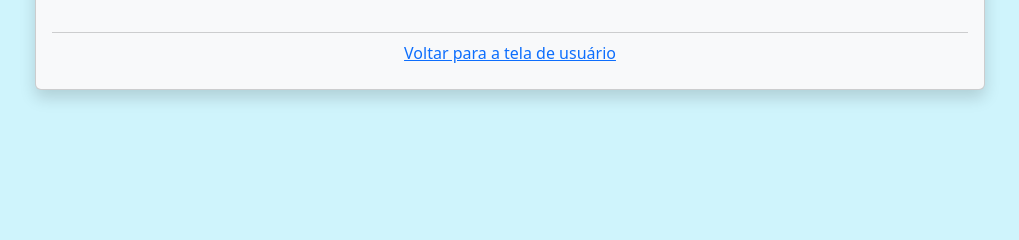
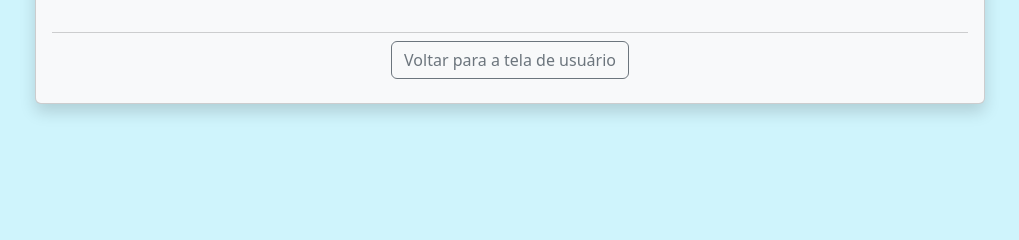
Before and after one commit to Matheusl-Silva/ProjetoDesenv, a PHP site: page /pacientes/public/editarPaciente.php in a window 1280 px wide. Shown: the part 209-449 px from the top of the page, without its empty margins (130-1149 px from the left). Run offline with PHP 8.4, Linux system fonts and the light colour scheme; the visitor is signed in with stand-in values (Sample User, id 1); data that the repository does not hold is empty; some libraries are stand-ins or nearby versions.

Commit message:
👌 Style: ajuste nos botões
Ajustados os botões para ficar no padrão

```diff
--- a/public/cadastro.php
+++ b/public/cadastro.php
@@ -114,11 +114,9 @@ $db->fecharConexao();
                                 </div>
                             </div>
                             <button type="submit" class="btn btn-primary col-12 mt-3 mb-2 ">Cadastrar Usuario</button>
+                              <a href="../index.html" class="btn btn-outline-secondary">Voltar para a tela inicial</a>
                             </div>
                         </form>
-                    </div>
-                    <div class="card-footer bg-body-tertiary d-flex justify-content-center">
-                        <a href="../index.html">Voltar para a tela inicial</a>
                     </div>
                 </div>
             </div>
--- a/public/cadastropaciente.php
+++ b/public/cadastropaciente.php
@@ -202,10 +202,7 @@ $bd->fecharConexao();
                     </div>
                     <div class="form-group">
                         <button type="submit" class="btn btn-primary col-12 mt-3 mb-2">Cadastrar</button>
-                    </div>
-
-                    <div class="card-footer bg-body-tertiary d-flex justify-content-center">
-                        <a href="homeUsuario.php">Voltar para a tela de usuário</a>
+                        <a href="homeUsuario.php" class="btn btn-outline-secondary col-12">Voltar para a tela de usuário</a>
                     </div>
                 </form>
             </div>
--- a/public/editarPaciente.php
+++ b/public/editarPaciente.php
@@ -93,13 +93,13 @@ if (isset($_POST['atualizar_paciente'])) {
                 <?php if (!$paciente): ?>
                     <?php echo PacienteView::renderizarTabelaPaciente(); ?>
                     <div class="card-footer bg-body-tertiary d-flex justify-content-center mt-3">
-                        <a href="homeUsuario.php">Voltar para a tela de usuário</a>
+                        <a href="homeUsuario.php" class="btn btn-outline-secondary">Voltar para a tela de usuário</a>
                     </div>
                 <?php else: ?>
                     <?php echo PacienteView::renderizarFormularioEdicao($paciente); ?>
                     <div class="card-footer bg-body-tertiary d-flex justify-content-center">
-                        <a href="editarPaciente.php" class="me-3">Voltar para a lista</a>
-                        <a href="homeUsuario.php">Voltar para a tela de usuário</a>
+                        <a href="editarPaciente.php" class="btn btn-outline-secondary me-3">Voltar para a lista</a>
+                        <a href="homeUsuario.php" class="btn btn-outline-secondary">Voltar para a tela de usuário</a>
                     </div>
                 <?php endif; ?>
             </div>
--- a/public/examePrincipal.php
+++ b/public/examePrincipal.php
@@ -135,7 +135,7 @@ if (isset($_GET['status'])) {
                         </button>
                     </div>
                     <div class="card-footer bg-body-tertiary d-flex justify-content-center mt-4">
-                        <a href="homeUsuario.php" class="link-secondary text-decoration-none">Voltar para a tela de usuário</a>
+                        <a href="homeUsuario.php" class="btn btn-outline-secondary text-decoration-none">Voltar para a tela de usuário</a>
                     </div>
                 </div>
             </div>
@@ -295,7 +295,8 @@ if (isset($_GET['status'])) {
                                <button type="submit" class="btn btn-success btn-lg">Salvar Novo Exame</button>
                             </div>
 
-                        </form> <div class="card-footer bg-body-tertiary d-flex justify-content-center mt-4">
+                        </form>
+                        <div class="card-footer bg-body-tertiary d-flex justify-content-center mt-4">
                             <a href="examePrincipal.php" class="btn btn-outline-primary me-3">Nova Pesquisa</a>
                             <a href="homeUsuario.php" class="btn btn-outline-secondary">Voltar para a tela de usuário</a>
                         </div>
--- a/public/visualizarExame.php
+++ b/public/visualizarExame.php
@@ -18,7 +18,7 @@ if (isset($_GET['id'])) {
     $exameDAO = new ExameDAO($mysqli);
 
     //usa a DAO e pra chamar a API e buscar os dados completos do exame em questão
-    $exame    = $exameDAO->buscarExameCompletoPorId($_GET['id']);
+    $exame = $exameDAO->buscarExameCompletoPorId($_GET['id']);
 }
 
 //após a busca, caso a variavel $exame ainda for nula, para a execução e exibe uma mensagem de erro
@@ -114,7 +114,7 @@ foreach ($camposEritrograma as $key => $label): ?>
                                 <button onclick="imprimirLaudo(<?php echo $exame['id']; ?>)" class="btn btn-primary">Imprimir</button>
                             <?php endif; ?>
                             <a href="examePrincipal.php?numero_paciente=<?php echo $exame['registro_paciente']; ?>" class="btn btn-primary">Voltar para o Paciente</a>
-                            <a href="homeUsuario.php" class="btn btn-secondary">Voltar para Home</a>
+                            <a href="homeUsuario.php" class="btn btn-outline-secondary">Voltar para Home</a>
                         </div>
                     </div>
                 </div>
--- a/views/Auth/login.php
+++ b/views/Auth/login.php
@@ -77,9 +77,7 @@ $db->fecharConexao();
                 <a href="/ProjetoDesenv/views/Auth/recover.php">Recuperação de senha</a>
               </div>
               <button type="submit" class="btn btn-primary col-12 mt-3 mb-2" id="submit">Entrar</button>
-              <div class="card-footer bg-body-tertiary d-flex justify-content-center">
-                <a href="/ProjetoDesenv/index.html">Voltar para a tela inicial</a>
-              </div>
+                <a href="/ProjetoDesenv/index.html" class="btn btn-outline-secondary col-12">Voltar para a tela inicial</a>
             </form>
           </div>
         </div>
--- a/views/Auth/recover.php
+++ b/views/Auth/recover.php
@@ -67,9 +67,7 @@ require_once '../../models/UsuarioModel.php';
                                 <input type="email" id="email" name="email" class="form-control" placeholder="Insira seu e-mail" required>
                             </div>
                             <button type="submit" name="reset" class="btn btn-primary col-12 mt-3 mb-2">Enviar</button>
-                            <div class="card-footer bg-body-tertiary justify-content-center text-center ">
-                                <a href="login.php">Voltar para a tela de login</a>
-                            </div>
+                                <a href="login.php" class="btn btn-outline-secondary col-12">Voltar para a tela de login</a>
                         </form>
                     </div>
                 </div>
```
